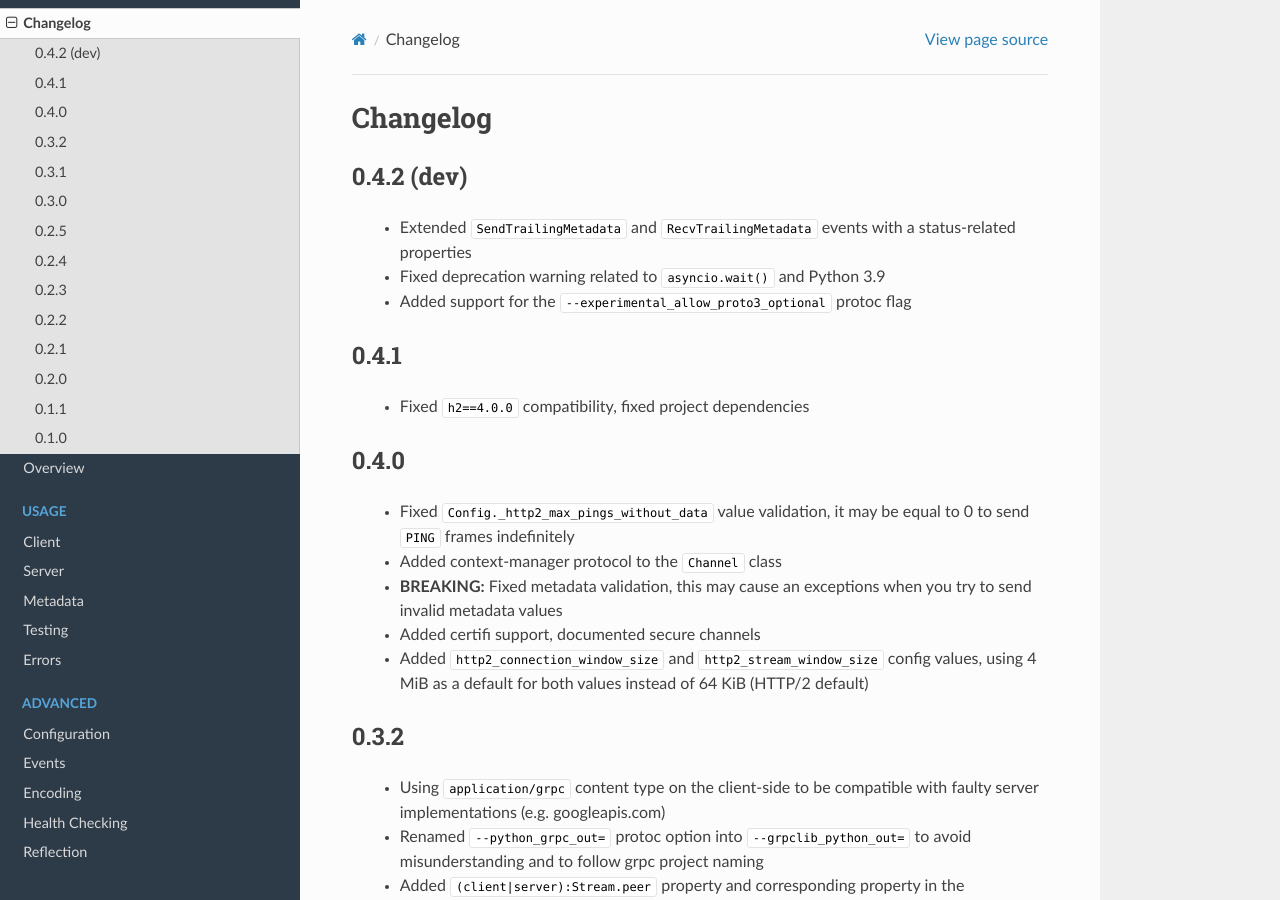
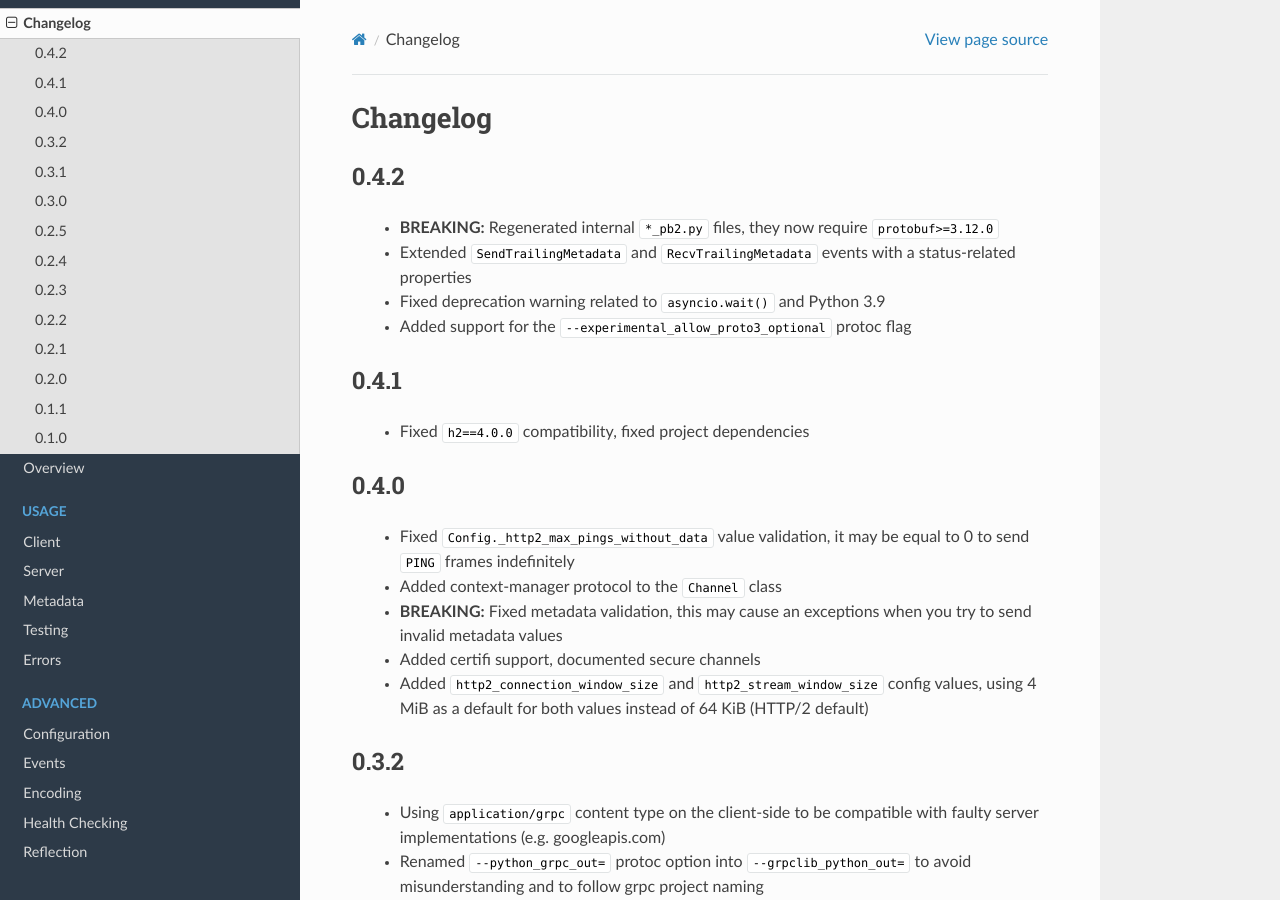
Before and after one commit to vmagamedov/grpclib, a Sphinx documentation site: the page built from docs/changelog/index.rst, in a window 1280 px wide and 900 px high. Built offline with Sphinx 7.4.7 and the Read the Docs theme 2.0.0, drawn with Linux system fonts in a browser that asks for light colours.

Commit message:
Updated changelog, issued 0.4.2 release

```diff
--- a/docs/changelog/index.rst
+++ b/docs/changelog/index.rst
@@ -1,9 +1,11 @@
 Changelog
 =========
 
-0.4.2 (dev)
-~~~~~~~~~~~
+0.4.2
+~~~~~
 
+  - **BREAKING:** Regenerated internal ``*_pb2.py`` files, they now require
+    ``protobuf>=3.12.0``
   - Extended ``SendTrailingMetadata`` and ``RecvTrailingMetadata`` events with a
     status-related properties
   - Fixed deprecation warning related to ``asyncio.wait()`` and Python 3.9
--- a/grpclib/__init__.py
+++ b/grpclib/__init__.py
@@ -1,7 +1,7 @@
 from .const import Status
 from .exceptions import GRPCError
 
-__version__ = '0.4.2rc2'
+__version__ = '0.4.2'
 
 __all__ = (
     'Status',
```
